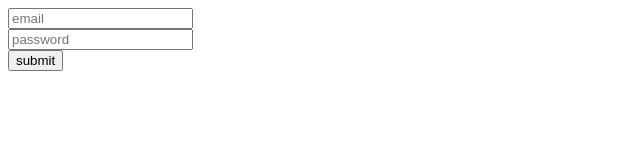
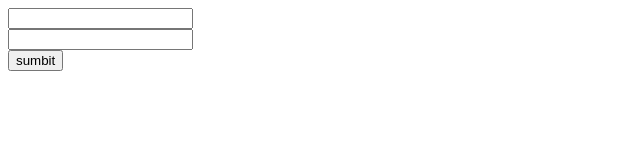
Before and after one commit to segfaulted11/ContexAPI_CustomHook, a React (Vite) app: page / in a window 1280 px wide. Shown: the top 160 px of the page, without its empty margins (0-640 px from the left). Built offline with nearby package versions, Linux system fonts and the light colour scheme.

Commit message:
uncontrolledFiled(4th way)

```diff
--- a/src/App.jsx
+++ b/src/App.jsx
@@ -2,6 +2,7 @@ import './App.css'
 import ControlledField from './Components/ControlledField'
 import FormAction from './Components/FormAction'
 import SimpleForm from './Components/SimpleForm'
+import UncontrolledField from './Components/UncontrolledField'
 
 function App() {
 
@@ -10,7 +11,8 @@ function App() {
 
 {/* <SimpleForm/> */}
 {/* <FormAction/> */}
-<ControlledField/>
+{/* <ControlledField/> */}
+<UncontrolledField/>
 
     </>
   )
--- /dev/null
+++ b/src/Components/UncontrolledField.jsx
@@ -0,0 +1,40 @@
+import React, { useRef } from 'react';
+
+//call the useRef hook in a variable -> use that variable name in an element as the value to the 'ref' attribute -> variable.current.value to get the input value
+//its called uncontrolled bcz its not giving you data real time (like the 3rd way), rather, it gives the data once the sumbit button is clicked.
+
+const UncontrolledField = () => {
+
+    //useRef hook for email ->
+    const emailRef = useRef('');
+    //useRef hook for email ->
+    const passRef = useRef('');
+
+    const handleSubmit = (e) =>{
+        e.preventDefault();
+
+        // console.log(emailRef);//it returns an object
+        // console.log(emailRef.current);//it returns the input field
+        // console.log(emailRef.current.value);//it returns the value typed on that field
+
+        const emailValue = emailRef.current.value;
+        console.log(emailValue)
+        const passValue = passRef.current.value;
+        console.log(passValue)
+
+    }
+
+    return (
+        <div>
+             <form onSubmit={handleSubmit}>
+                <input type="email" name="" ref={emailRef} />
+                <br />
+                <input type="password" ref={passRef} name=""/>
+                <br />
+                <input type="submit" value="sumbit" />
+             </form>
+        </div>
+    );
+};
+
+export default UncontrolledField;
```
